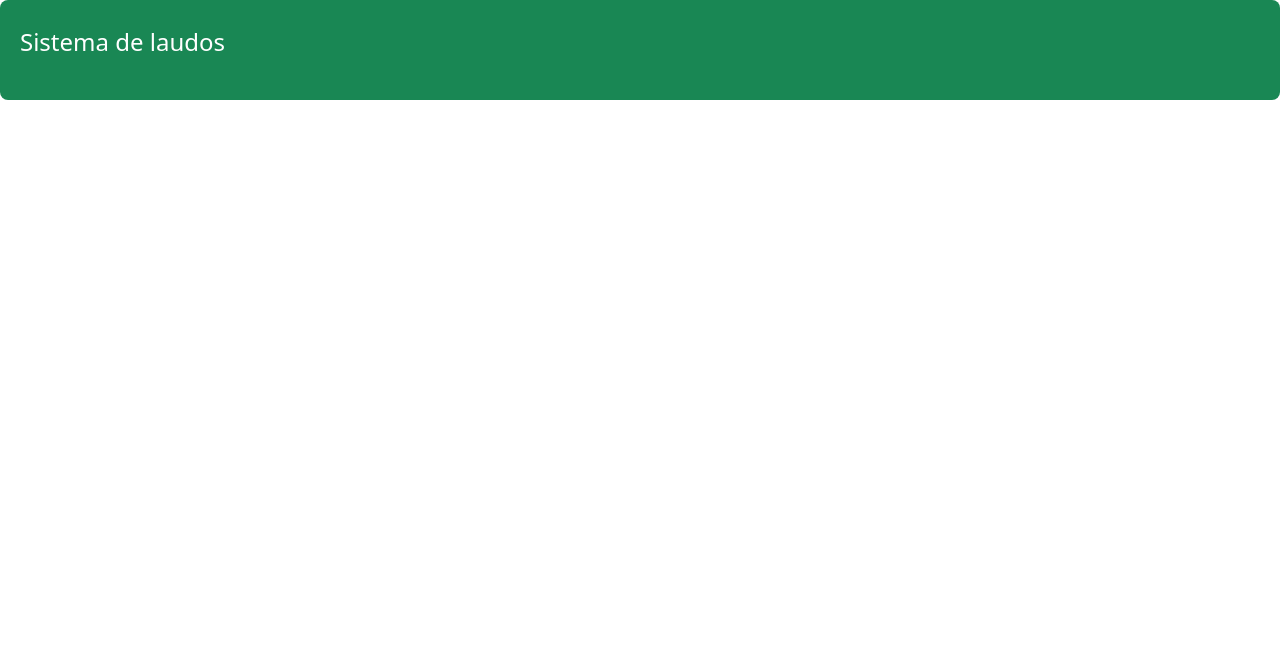
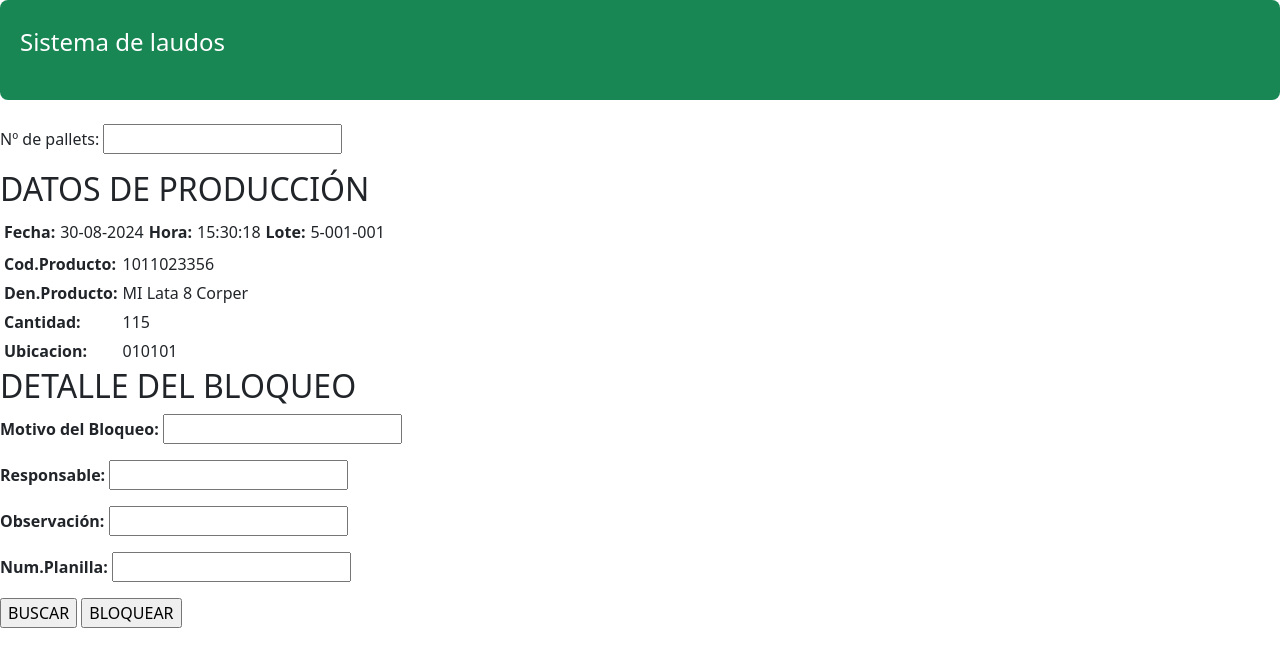
Before and after one commit to ldgss/laudos, a Flask app: template templates/bloqueados/index.html in a window 1280 px wide; the page is wider, and only the part inside the window is pictured. Shown: the part 69-736 px from the top of that part. Run offline with Flask 3, Linux system fonts and the light colour scheme; the template is opened without the code that fills it, so the values that code supplies are empty.

Commit message:
prueba primer commit en bloqueados

```diff
--- a/app.py
+++ b/app.py
@@ -26,3 +26,9 @@ def mercaderia():
     title = "Mercaderia"
     body = "Mercaderia"
     return render_template("mercaderia/index.html", title=title, body=body)
+
+@app.route("/bloqueos")
+def bloqueos():
+    title = "Bloqueos"
+    body = "Detalle"
+    return render_template("bloqueados/index.html", title=title, body=body)
--- a/templates/bloqueados/index.html
+++ b/templates/bloqueados/index.html
@@ -1,9 +1,123 @@
 {% extends "base/base.html" %}
 
 {% block header %}
-    <h1>{% block title %} {{title}} {% endblock %}</h1>
+<head>
+    <meta charset="UTF-8">
+    <meta name="viewport" content="width=device-width, initial-scale=1.0">
+    <title>Tabla con Espaciado</title>
+    <style>
+
+        th {
+            border: 3px solid rgba(0, 0, 0, 0); /* Borde de 1px de color negro */
+            padding: 1px; /* Espaciado interno */
+            text-align: left;
+        }
+        td {
+            border: 3px solid rgba(0, 0, 0, 0); /* Borde de 1px de color negro */
+            padding: 1px; /* Espaciado interno */
+            text-align: left;
+        }
+        tr {
+            border-bottom: 1px solid transparent; /* Espacio visual entre filas */
+        }
+        /* Alternativa: Borde entre filas como espaciado visual */
+        tr:not(:last-child) {
+            border-bottom: 1px solid #ccc;  /* Borde inferior solo en filas, excepto la última fila */
+        }
+        .bold {
+            font-weight: bold; /* Clase para texto grueso */
+        }
+        .botones {
+            justify-content: left; /* Centrar horizontalmente */
+
+        }
+    </style>
+</head>
+<form id="miFormulario">
+    <p>
+        <label for="nombreS">Nº de pallets:</label>
+        <input type="number" id="nombreS" name="nombreS" value="" required>
+    </p>
+
+    <body>
+        <h2>DATOS DE PRODUCCIÓN</h2>
+        <table>
+            <tr>
+                <td class="bold">Fecha:</td>
+
+                <td>30-08-2024</td>
+                <td class="bold">Hora:</td>
+                <td>15:30:18</td>
+                <td class="bold">Lote:</td>
+                <td>5-001-001</td>
+            </tr>
+        </table>
+    </body>
+    <body>
+        <table>
+            <tr>
+                <td class="bold">Cod.Producto:</td>
+                <td>1011023356</td>
+            </tr>
+            <tr>
+                <td class="bold">Den.Producto:</td>
+                <td>MI Lata 8 Corper</td>
+            </tr>
+            <tr>
+                <td class="bold">Cantidad:</td>
+                <td>115</td>
+            </tr>
+            <tr>
+                <td class="bold">Ubicacion:</td>
+                <td>010101</td>
+            </tr>
+        </table>
+    </body>
+    <h2>DETALLE DEL BLOQUEO</h2>
+    <p>
+        <label class="bold" for="nombre">Motivo del Bloqueo:</label>
+        <input type="text" id="nombre" name="nombre" value="" required>
+    </p>
+    <p>
+        <label class="bold" for="nombre">Responsable:</label>
+        <input type="text" id="Responsable" name="nombre" value="" required>
+    </p>
+    <p>
+        <label class="bold" for="nombre">Observación:</label>
+        <input type="text" id="nombre" name="nombre" value="" required>
+    </p>
+    <p>
+        <label class="bold" for="nombre">Num.Planilla:</label>
+        <input type="number" id="nombre" name="nombre" value="" required>
+    </p>
+    <div class="botones">
+        <input type="submit" value="BUSCAR">
+        <input type="button" value="BLOQUEAR" onclick="resetInput()">
+
+    </div>
+
+</form>
+
+<script>
+function resetInput() {
+    document.getElementById('nombreS').value = ''; // Limpiar el campo de text
+}
+</script>
+
+
+    <!-- <h1>{% block title %} {{title}} {% endblock %}</h1>
+    <label for="codigo">Ingrese número de pallets:</label>
+    <input type="number" id="codigo" name="codigo"required>
+    <button type="button" onclick="">BUSCAR</button>
+    <label for="codigo">Motivo de bloqueo:</label>
+    <button type="button" onclick="resetInput()">BLOQUEAR</button>
+    <script>
+        function resetInput() {
+            document.getElementById('').value = ''; // Limpiar el campo de texto
+        }
+        </script> -->
 {% endblock %}
 
 {% block content %}
-    <h2> {{body}} </h2>
+
 {% endblock %}
```
Also changed, not shown: 1 other file.
